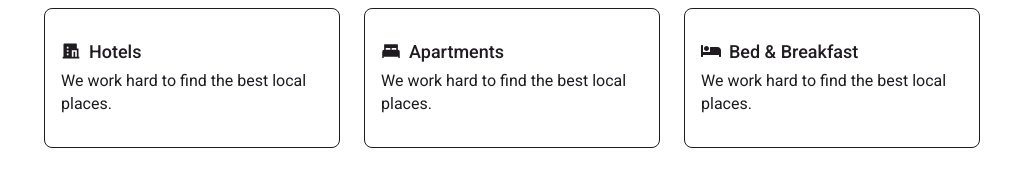
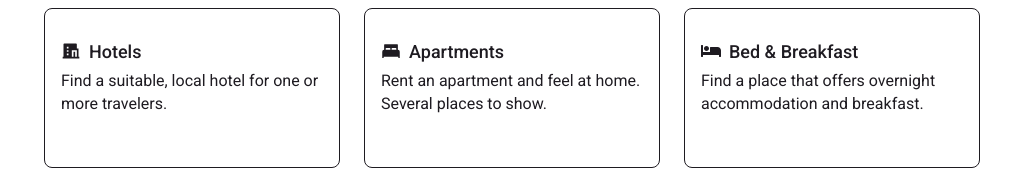
Before and after one commit to Noroff-FEU-Assignments/project-exam-2-Iselinklementin, a Next.js app: page / in a window 1280 px wide. Shown: the part 1057-1227 px from the top of the page, without its empty margins (128-1156 px from the left). Built offline with nearby package versions, Linux system fonts and the light colour scheme; no server answers.

Commit message:
removed some lorem ipsum

```diff
--- a/components/cards/StaysCard.js
+++ b/components/cards/StaysCard.js
@@ -5,13 +5,12 @@ import Icon, { icons } from "../../constants/icons";
 import Image from "next/image";
 import React from "react";
 import Link from "next/link";
-import CapitalizeFirstLetter from "../common/functions/CapitalizeFirstLetter";
 import { PLACEHOLDER_IMG } from "../../constants/misc";
 
 function StaysCard({ stays }) {
   return (
     <Row xs={1} sm={2} md={3} className="g-4">
-      {stays.map(stay => {
+      {stays.map((stay) => {
         let stars = JSON.stringify(stay.acf.stars);
         let numbersOfStars = parseInt(stars.charAt(2));
         let includes = Object.entries(stay.acf.stay_includes);
@@ -20,7 +19,7 @@ function StaysCard({ stays }) {
             <Link href={`stays/${stay.id}`}>
               <StyledCard>
                 <Badge bg="light" text="dark" className="pe-3">
-                  <Icon icon={icons.map(icon => icon.location)} color="#FC5156" className="me-1" />
+                  <Icon icon={icons.map((icon) => icon.location)} color="#FC5156" className="me-1" />
                   {stay.acf.address.short_description}
                 </Badge>
                 <Image
@@ -42,7 +41,7 @@ function StaysCard({ stays }) {
                   <div className="rating-container mb-2">
                     {[...Array(numbersOfStars)].map((e, i) => (
                       <Icon
-                        icon={icons.map(icon => icon.star)}
+                        icon={icons.map((icon) => icon.star)}
                         key={i}
                         color="white"
                         className="me-1"
@@ -50,19 +49,8 @@ function StaysCard({ stays }) {
                       />
                     ))}
                   </div>
-                  <Card.Text>
+                  <Card.Text className="mt-3">
                     Prices from: <span className="fw-bold">{stay.acf.price},-</span>
-                    <br />
-                    {includes.map(include => {
-                      let thisIncludes = include[0].replace("_", " ");
-                      return include[1] ? (
-                        <span className="me-2 keywords" key={thisIncludes}>
-                          {CapitalizeFirstLetter(thisIncludes)}
-                        </span>
-                      ) : (
-                        ""
-                      );
-                    })}
                   </Card.Text>
                 </Card.Body>
               </StyledCard>
--- a/components/common/filter/StyledFilter.styled.js
+++ b/components/common/filter/StyledFilter.styled.js
@@ -26,7 +26,7 @@ export const StyledFilter = styled.div`
   .filter-tablet {
     @media ${mediaQ.tablet} {
       border-left: solid thin grey;
-      padding-left: 3rem;
+      padding-left: 2rem;
     }
   }
 
@@ -97,9 +97,6 @@ export const StyledFilterWrap = styled.div`
   }
 
   .rating-container {
-    padding-left: 0;
-    width: 40%;
-
     input {
       margin-right: 0.8rem;
     }
--- a/components/pages/admin/AdminTabs.js
+++ b/components/pages/admin/AdminTabs.js
@@ -6,7 +6,7 @@ import { Tab, Tabs } from "react-bootstrap";
 export const AdminTabs = ({ value, handleClick }) => {
   return (
     <StyledTabs>
-      <Tabs defaultActiveKey="messages" onClick={handleClick}>
+      <Tabs defaultActiveKey="messages" onClick={handleClick} id="1">
         <Tab eventKey="messages" title="Messages" value="0">
           <Messages />
         </Tab>
--- a/components/pages/home/LinkStays.js
+++ b/components/pages/home/LinkStays.js
@@ -36,6 +36,9 @@ export const StyledLinkStaysContainer = styled.div`
     :hover {
       box-shadow: 0 3px 5px rgb(0 0 0 / 10%);
       border: ${(props) => props.theme.primaryColour} solid 1px;
+    }
+    @media ${mediaQ.tablet} {
+      min-height: 160px;
     }
   }
 
@@ -81,7 +84,7 @@ export const LinkStays = () => {
                   Hotels
                 </Heading>
               </div>
-              <Paragraph>We work hard to find the best local places.</Paragraph>
+              <Paragraph>Find a suitable, local hotel for one or more travelers.</Paragraph>
             </div>
           </a>
         </Link>
@@ -97,7 +100,7 @@ export const LinkStays = () => {
                   Apartments
                 </Heading>
               </div>
-              <Paragraph>We work hard to find the best local places.</Paragraph>
+              <Paragraph>Rent an apartment and feel at home. Several places to show.</Paragraph>
             </div>
           </a>
         </Link>
@@ -113,7 +116,7 @@ export const LinkStays = () => {
                   Bed & Breakfast
                 </Heading>
               </div>
-              <Paragraph>We work hard to find the best local places.</Paragraph>
+              <Paragraph>Find a place that offers overnight accommodation and breakfast.</Paragraph>
             </div>
           </a>
         </Link>
```
Also changed, not shown: pages/admin.js (+2 -5 lines).
